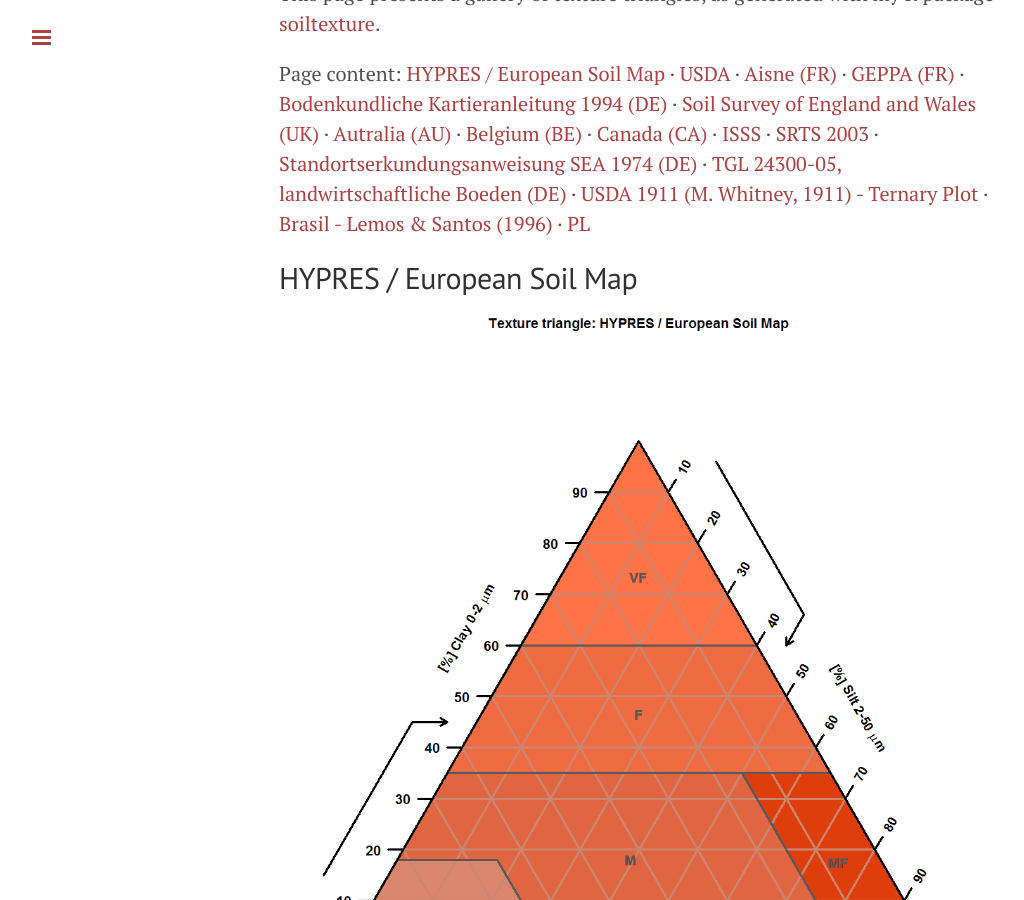
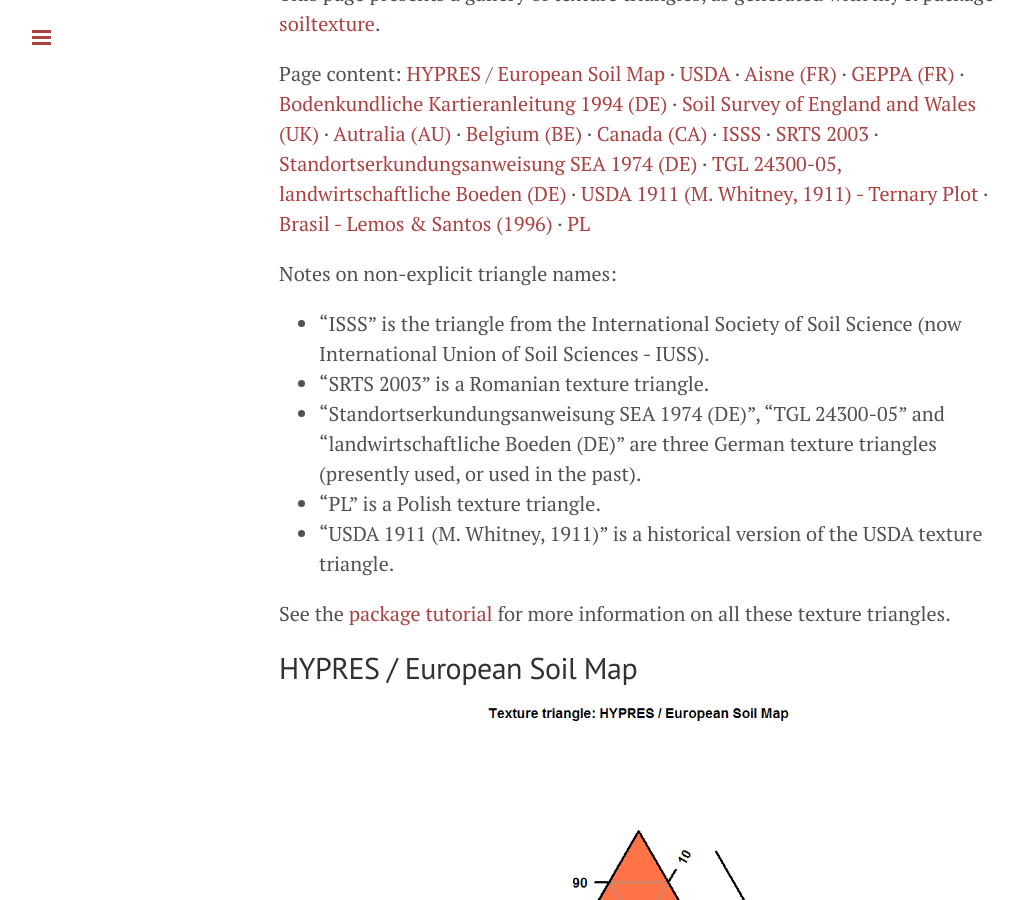
Before and after one commit to julienmoeys/julienmoeys.github.io, a Jekyll site: the page built from _posts/2015-02-06-texture-triangle-gallery.md, in a window 1280 px wide and 900 px high, scrolled down 263 px. Shown: the whole window, without its empty margins (1-1025 px from the left). Built offline with Jekyll 4.4.1, drawn with Linux system fonts in a browser that asks for light colours; Markdown is read by kramdown in place of the engine named in the settings.

Commit message:
Added description on some triangles

```diff
--- a/_posts/2015-02-06-texture-triangle-gallery.md
+++ b/_posts/2015-02-06-texture-triangle-gallery.md
@@ -17,6 +17,21 @@
 
 
 Page content: [HYPRES / European Soil Map](#HYPRES.TT) &middot; [USDA](#USDA.TT) &middot; [Aisne (FR)](#FR.AISNE.TT) &middot; [GEPPA (FR)](#FR.GEPPA.TT) &middot; [Bodenkundliche Kartieranleitung 1994 (DE)](#DE.BK94.TT) &middot; [Soil Survey of England and Wales (UK)](#UK.SSEW.TT) &middot; [Autralia (AU)](#AU2.TT) &middot; [Belgium (BE)](#BE.TT) &middot; [Canada (CA)](#CA.EN.TT) &middot; [ISSS](#ISSS.TT) &middot; [SRTS 2003](#ROM.TT) &middot; [Standortserkundungsanweisung SEA 1974 (DE)](#DE.SEA74.TT) &middot; [TGL 24300-05, landwirtschaftliche Boeden (DE)](#DE.TGL85.TT) &middot; [USDA 1911 (M. Whitney, 1911) - Ternary Plot](#USDA1911) &middot; [Brasil - Lemos & Santos (1996)](#BRASIL.TT) &middot; [PL](#PL.TT)
+
+Notes on non-explicit triangle names:
+*   "ISSS" is the triangle from the International Society
+    of Soil Science (now International Union of Soil Sciences -
+    IUSS).
+*   "SRTS 2003" is a Romanian texture triangle.
+*   "Standortserkundungsanweisung SEA 1974 (DE)", "TGL 24300-05"
+    and "landwirtschaftliche Boeden (DE)" are three German texture
+    triangles (presently used, or used in the past).
+*   "PL" is a Polish texture triangle.
+*   "USDA 1911 (M. Whitney, 1911)" is a historical version of the
+    USDA texture triangle.
+
+See the [package tutorial](http://cran.r-project.org/web/packages/soiltexture/vignettes/soiltexture_vignette.pdf)
+for more information on all these texture triangles.
 
 HYPRES / European Soil Map<a id="HYPRES.TT"></a>
 --------------------------
```
Also changed, not shown: _posts/2015-02-06-texture-triangle-gallery.Rmd (+15 -0 lines).
